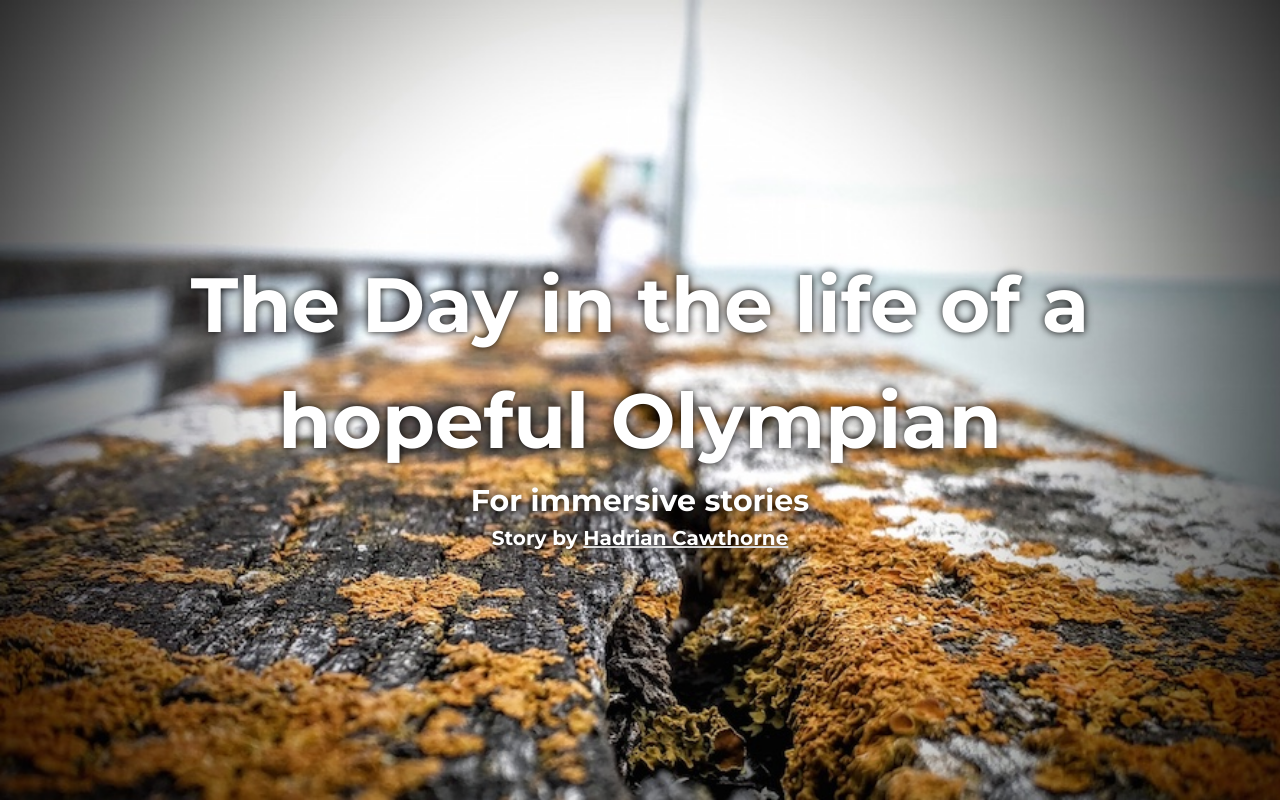
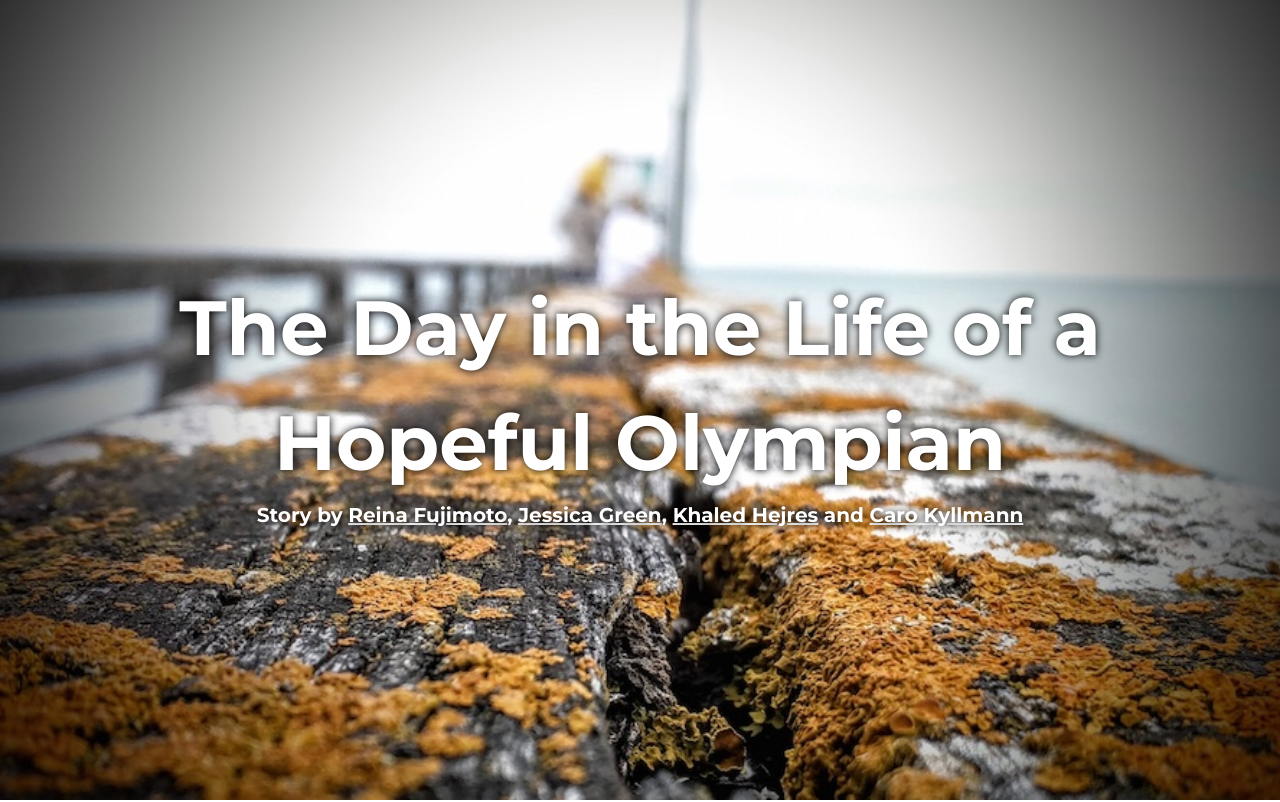
Before and after one commit to joa14rf/a-day-in-the-life-of-, a plain HTML site: page index.html in a window 1280 px wide. Shown: the top 802 px of the page. Drawn offline with nearby package versions, Linux system fonts and the light colour scheme; a script that the page names is missing.

Commit message:
Added files via upload

```diff
--- a/index.html
+++ b/index.html
@@ -2,7 +2,7 @@
 <html >
   <head>
     <meta charset="UTF-8">
-    <title>The Day in the life of a hopeful Olympian</title>
+    <title>The Day in the Life of a Hopeful Olympian</title>
 
 
 
@@ -29,9 +29,12 @@
 <section class="masthead img_container">
 
 <header>
-<h1>The Day in the life of a hopeful Olympian</h1>
-<h2>For immersive stories</h2>
-<span>Story by <a href="http://twitter.com/hadders">Hadrian Cawthorne</a></span>
+<h1>The Day in the Life of a Hopeful Olympian</h1>
+<h2></h2>
+<span>Story by <a href="https://twitter.com/rain_nah">Reina Fujimoto</a>,</span>
+<span><a href="https://twitter.com/6_JessicaGreen">Jessica Green</a>,</span>
+<span> <a href="https://twitter.com/k_hijris">Khaled Hejres</a> and </span>
+<span><a href="https://twitter.com/CaroKyllmann">Caro Kyllmann</a></span>
 </header>
 </section>
 
```
